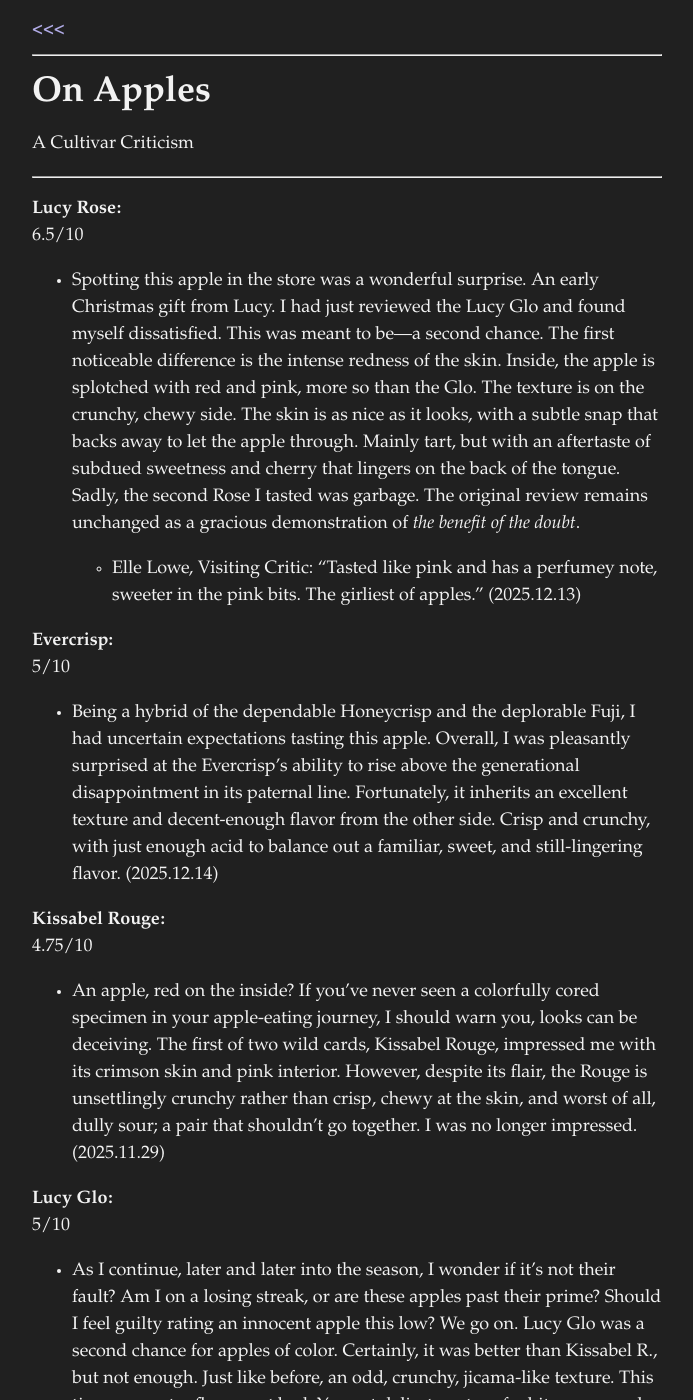
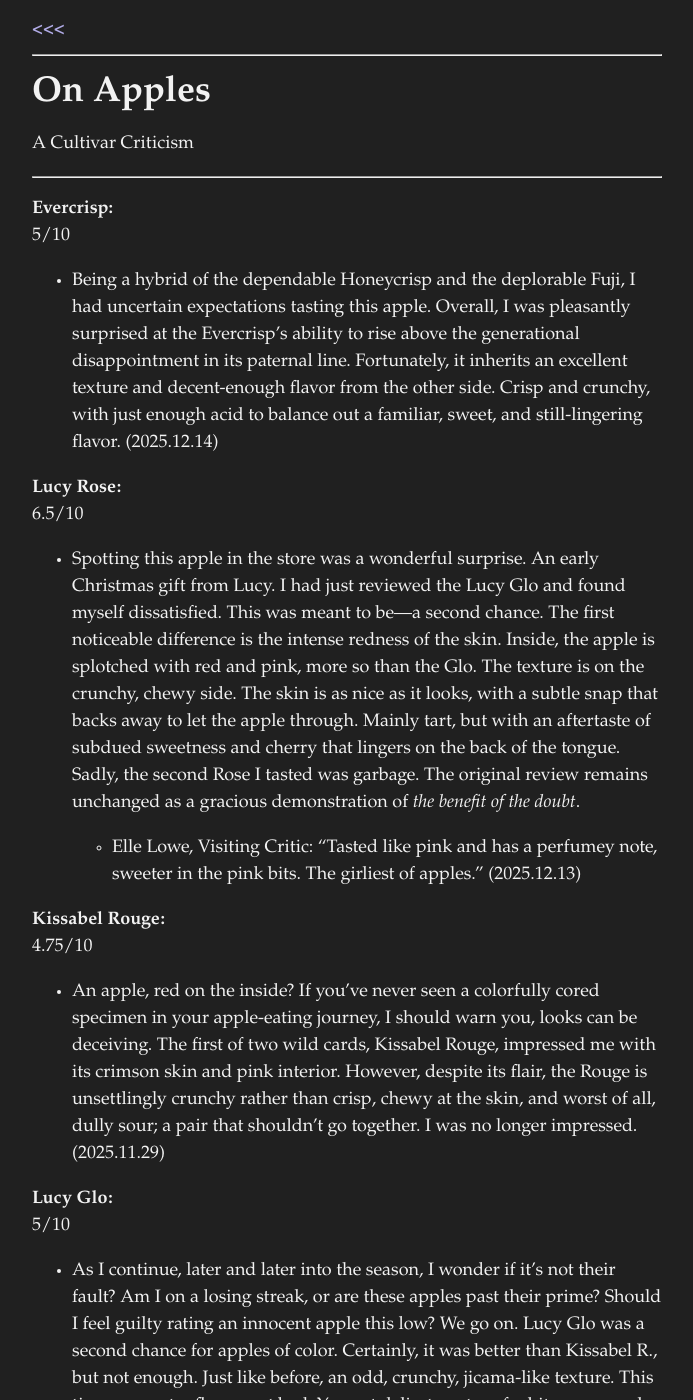
Before and after one commit to ericstmoore/ericstmoore.github.io, a Jekyll site: the page built from thoughts/apples.md, in a window 1280 px wide and 1400 px high. Shown: the whole window, without its empty margins (293-986 px from the left). Built offline with Jekyll 4.4.1, drawn with Linux system fonts in a browser that asks for light colours; part of the change alters nothing that is shown.

```diff
--- a/_data/apples.yml
+++ b/_data/apples.yml
@@ -20,7 +20,7 @@
 
 - name: Evercrisp
   rating: 5
-  latest_review_date: 2025-12-10
+  latest_review_date: 2025-12-14
   reviews:
     - date: 2025-12-14
       review: |
```
